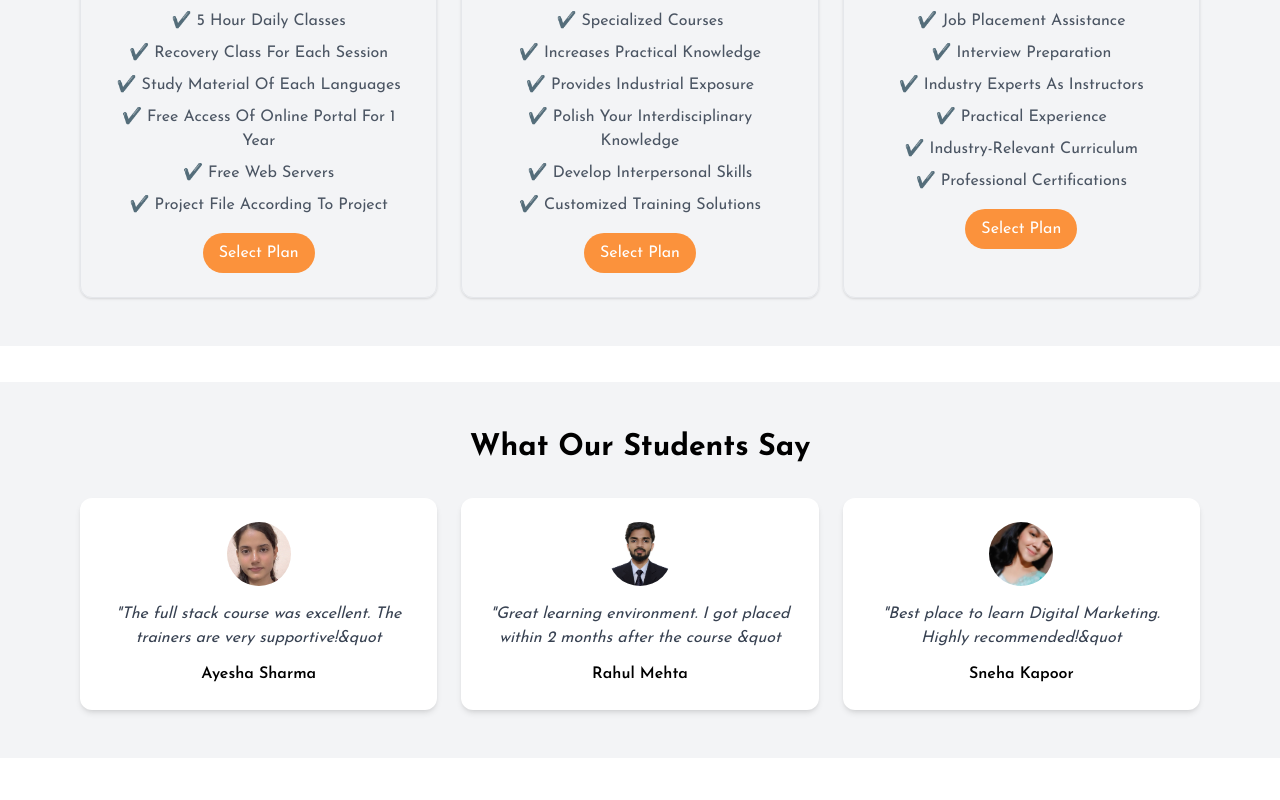
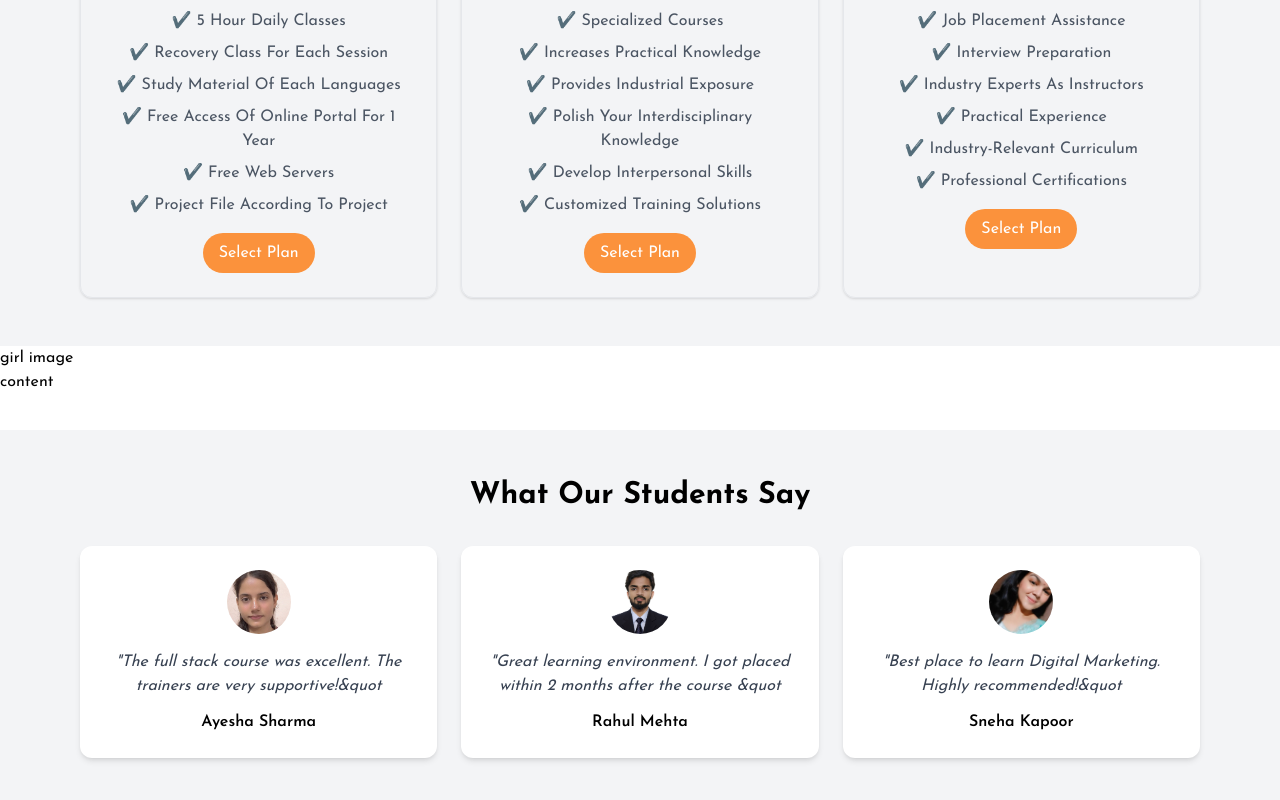
Before and after one commit to asifkhan2513/maazster-edu, a Next.js app: page / in a window 1280 px wide. Shown: the part 2064-2864 px from the top of the page. Before the commit the page ends 2822 px from the top, so only its background shows below. Built offline with nearby package versions, Linux system fonts and the light colour scheme.

Commit message:
image section added

```diff
--- a/app/page.js
+++ b/app/page.js
@@ -91,6 +91,10 @@ export default function Home() {
       <section className="pt-24">
         <Courses />
         <Plans />
+        <div className="">
+          <div> girl image</div>
+          <div> content</div>
+        </div>
         <Testimonials />
         {/* other sections */}
       </section>
```
